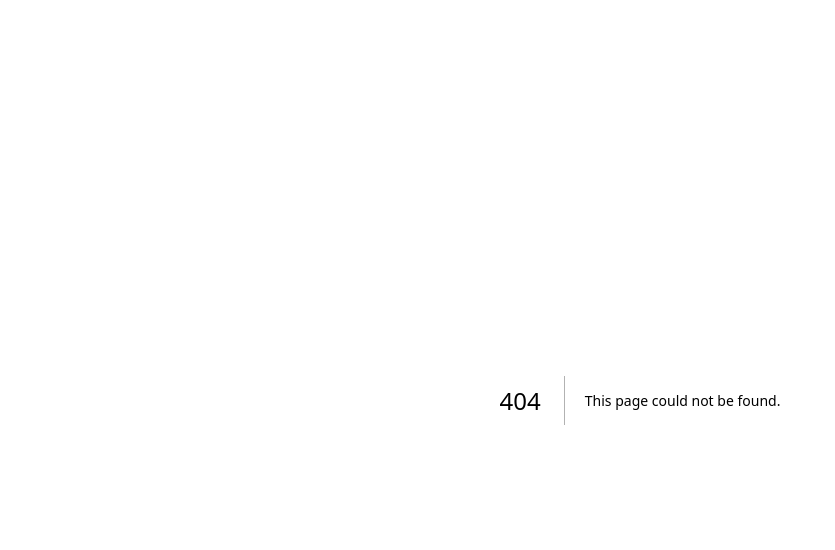
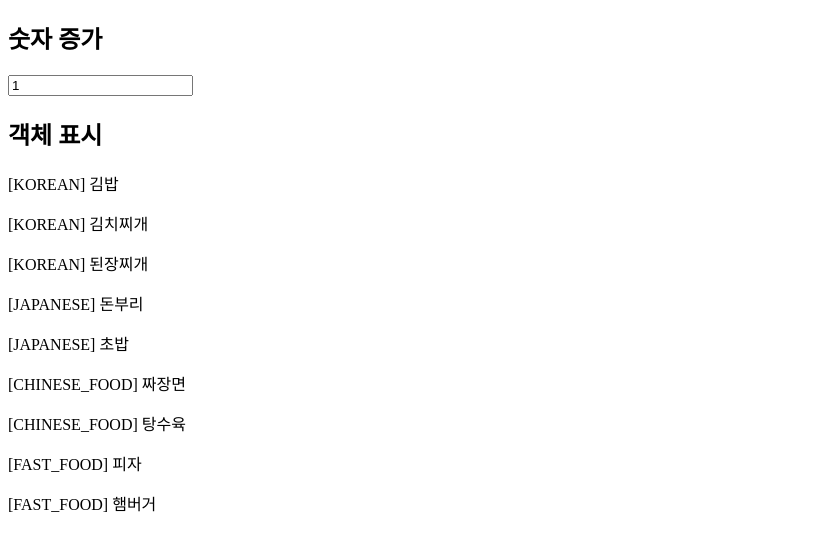
Before and after one commit to in-ch/senior_react_example, a Next.js app: page /useMemo in a window 1280 px wide. Before the commit this address had no page. Shown: the top 550 px of the page, without its empty margins (0-835 px from the left). Built offline with nearby package versions, Linux system fonts and the light colour scheme.

Commit message:
feat: useMemo 예제

```diff
--- /dev/null
+++ b/src/app/useMemo/page.tsx
@@ -0,0 +1,89 @@
+"use client";
+
+import { NextPage } from "next";
+import { useEffect, useMemo, useState } from "react";
+
+enum FOOD_ENUM {
+    fast_food = 'FAST_FOOD',
+    korean = 'KOREAN',
+    japanese = 'JAPANESE',
+    chinese = 'CHINESE_FOOD'
+}
+
+interface FoodType  {
+    id: number,
+    name: string,
+    type: FOOD_ENUM;
+}
+
+const Index:NextPage = () => {
+    const [number, setNumber] = useState(1);
+    const foods = useMemo(() => {
+        return [
+            {
+                id: 0,
+                name: '김밥',
+                type: FOOD_ENUM.korean,
+            },
+            {
+                id: 1,
+                name: '김치찌개',
+                type: FOOD_ENUM.korean,
+            },
+            {
+                id: 2,
+                name: '된장찌개',
+                type: FOOD_ENUM.korean,
+            },
+            {
+                id: 3,
+                name: '돈부리',
+                type: FOOD_ENUM.japanese,
+            },
+            {
+                id: 4,
+                name: '초밥',
+                type: FOOD_ENUM.japanese,
+            },
+            {
+                id: 5,
+                name: '짜장면',
+                type: FOOD_ENUM.chinese,
+            },
+            {
+                id: 6,
+                name: '탕수육',
+                type: FOOD_ENUM.chinese,
+            },
+            {
+                id: 7,
+                name: '피자',
+                type: FOOD_ENUM.fast_food,
+            },
+            {
+                id: 8,
+                name: '햄버거',
+                type: FOOD_ENUM.fast_food,
+            },
+        ]
+    }, []);
+
+
+    useEffect(() => {
+        console.log('foods 재 호출');
+    },[foods]);
+    return(
+        <>
+            <h2>숫자 증가</h2>
+            <input type="number" value={number} onChange={(e) => setNumber(Number(e.target.value))} />
+            <h2>객체 표시</h2>
+            {
+                foods && foods.map((food:FoodType) =>
+                    <p key={`food-${food.id}`}>[{food.type}] {food.name}</p>
+                )
+            }
+      </>
+    );
+};
+
+export default Index;
```
